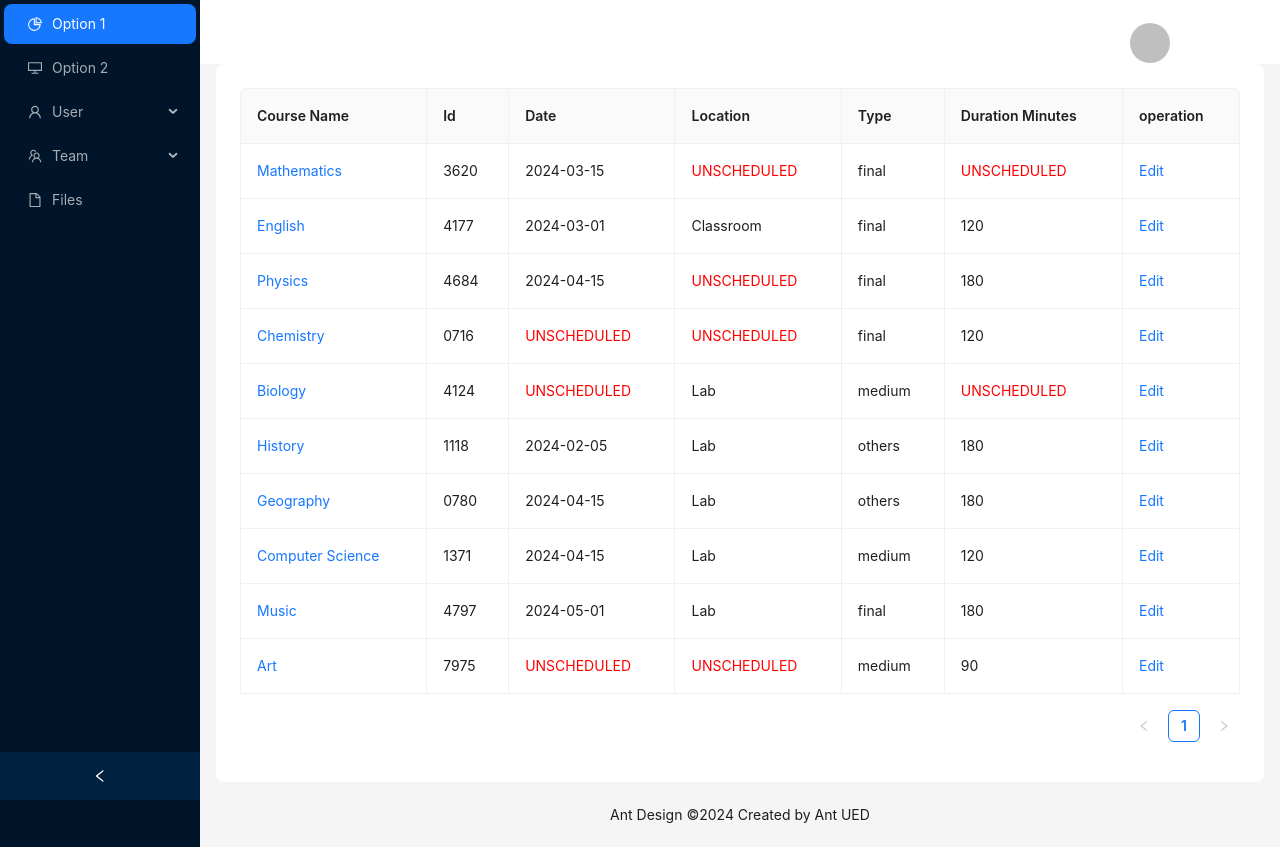
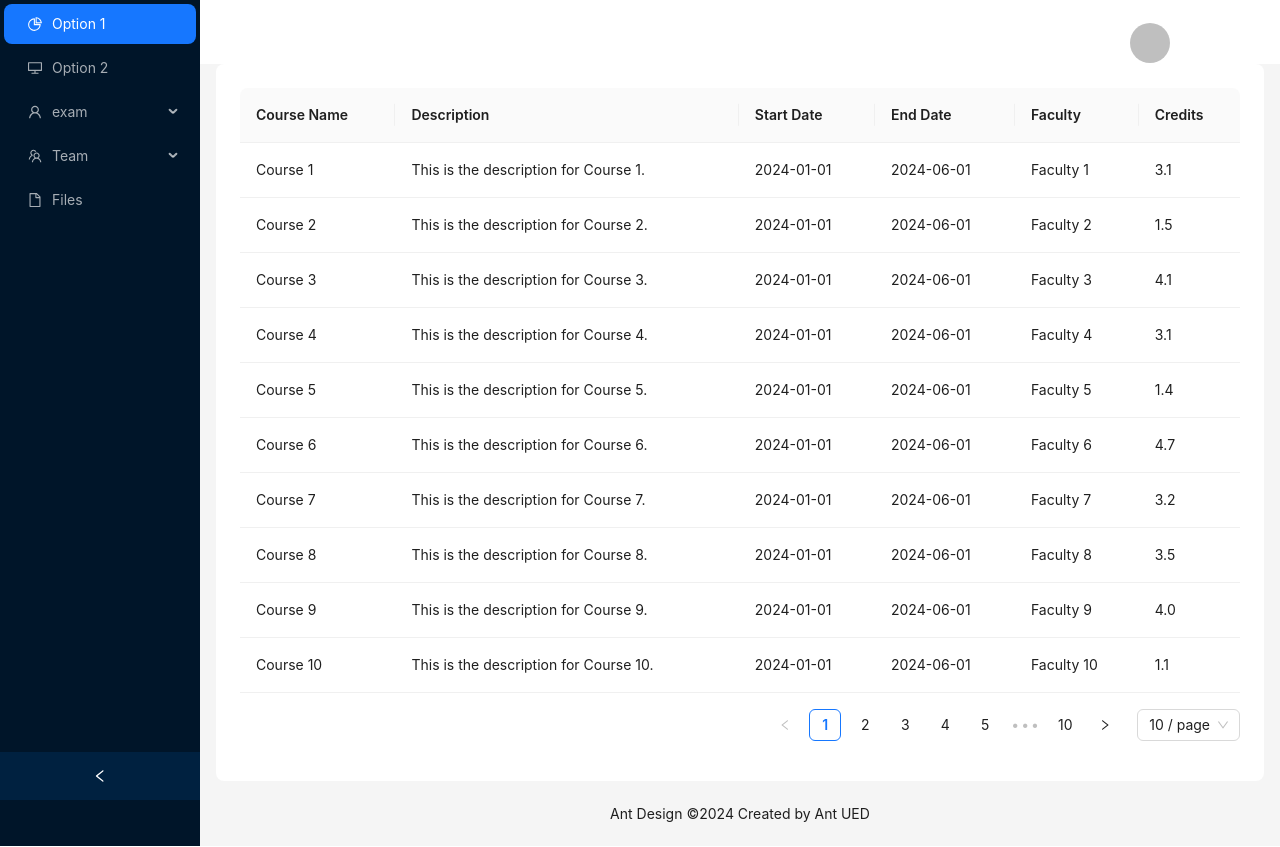
Before and after one commit to zht1014/Stu-Info-Management, a React (Create React App) app: page /home in a window 1280 px wide. Built offline with nearby package versions, Linux system fonts and the light colour scheme.

Commit message:
zht-10-17

```diff
--- a/src/AuthContext.js
+++ b/src/AuthContext.js
@@ -4,6 +4,7 @@ const AuthContext = createContext();
 
 const AuthProvider = ({ children }) => {
     const [role, setRole] = useState('');
+
 
     return (
         <AuthContext.Provider value={{ role, setRole }}>
--- a/src/components/Home.js
+++ b/src/components/Home.js
@@ -16,6 +16,7 @@ import { Layout, Menu, theme, Breadcrumb, Avatar, Popover, Button } from 'antd';
 import { AuthContext } from '../AuthContext';
 import ViewExam from './exam/ViewExam';
 import EditExam from './exam/EditExam';
+import ViewCourse from './course/ViewCourse';
 
 const { Header, Content, Footer, Sider } = Layout;
 
@@ -25,10 +26,10 @@ const NavProvider = ({ children }) => {
   const [selectedNav, setSelectedNav] = useState('1');
   const { role } = useContext(AuthContext);
   const [items, setItems] = useState([
-    { key: '1', icon: <PieChartOutlined />, label: 'Option 1', component: () => <EditExam /> },
+    { key: '1', icon: <PieChartOutlined />, label: 'Option 1', component: () => <ViewCourse /> },
     { key: '2', icon: <DesktopOutlined />, label: 'Option 2', component: () => <ViewExam /> },
     {
-      key: 'sub1', icon: <UserOutlined />, label: 'User', children: [
+      key: 'sub1', icon: <UserOutlined />, label: 'exam', children: [
         { key: '3', label: 'Tom', component: () => <h1>Component sub1-1</h1> },
         { key: '4', label: 'Bill', component: () => <h1>Component sub1-2</h1> },
         { key: '5', label: 'Alex', component: () => <h1>Component sub1-3</h1> },
@@ -49,20 +50,33 @@ const NavProvider = ({ children }) => {
         { key: '1', icon: <PieChartOutlined />, label: 'Option 1', component: () => <EditExam /> },
         { key: '2', icon: <DesktopOutlined />, label: 'Option 2', component: () => <ViewExam /> },
         {
-          key: 'sub1', icon: <UserOutlined />, label: 'User', children: [
-            { key: '3', label: 'Tom', component: () => <h1>Component sub1-1</h1> },
-            { key: '4', label: 'Bill', component: () => <h1>Component sub1-2</h1> },
-            { key: '5', label: 'Alex', component: () => <h1>Component sub1-3</h1> },
+          key: 'sub1', icon: <UserOutlined />, label: 'exam', children: [
+            { key: '3', label: 'Edit', component: () => <EditExam /> },
+            { key: '4', label: 'View', component: () => <ViewExam /> },
           ]
         },
+        {
+          key: 'sub2', icon: <TeamOutlined />, label: 'course', children: [
+            { key: '6', label: 'View Course', component: () => <ViewCourse />  },
+            { key: '8', label: 'Edit course', component: () => <h1>sub2-2</h1> },
+            { key: '8', label: 'Add Course', component: () => <h1>sub2-2</h1> },
+          ]
+        },
+        { key: '9', icon: <FileOutlined />, label: 'Files', component: () => <h1>Component 3</h1> },
+      ]);
+    }
+    if(role === 'student'){
+      setItems([
+        { key: '1', icon: <PieChartOutlined />, label: 'View Exams', component: () => <EditExam /> },
+        { key: '2', icon: <DesktopOutlined />, label: 'View courses', component: () => <ViewCourse /> },
         {
           key: 'sub2', icon: <TeamOutlined />, label: 'Team', children: [
             { key: '6', label: 'Team 1', component: () => <h1>sub2-1</h1> },
             { key: '8', label: 'Team 2', component: () => <h1>sub2-2</h1> },
           ]
         },
-        { key: '9', icon: <FileOutlined />, label: 'Files', component: () => <h1>Component 5</h1> },
-      ]);
+        { key: '9', icon: <FileOutlined />, label: 'Files', component: () => <h1>Component 3</h1> },
+      ])
     }
   }, [role]);
 
```
Also changed, not shown: src/components/course/AddCourse.js (added).
